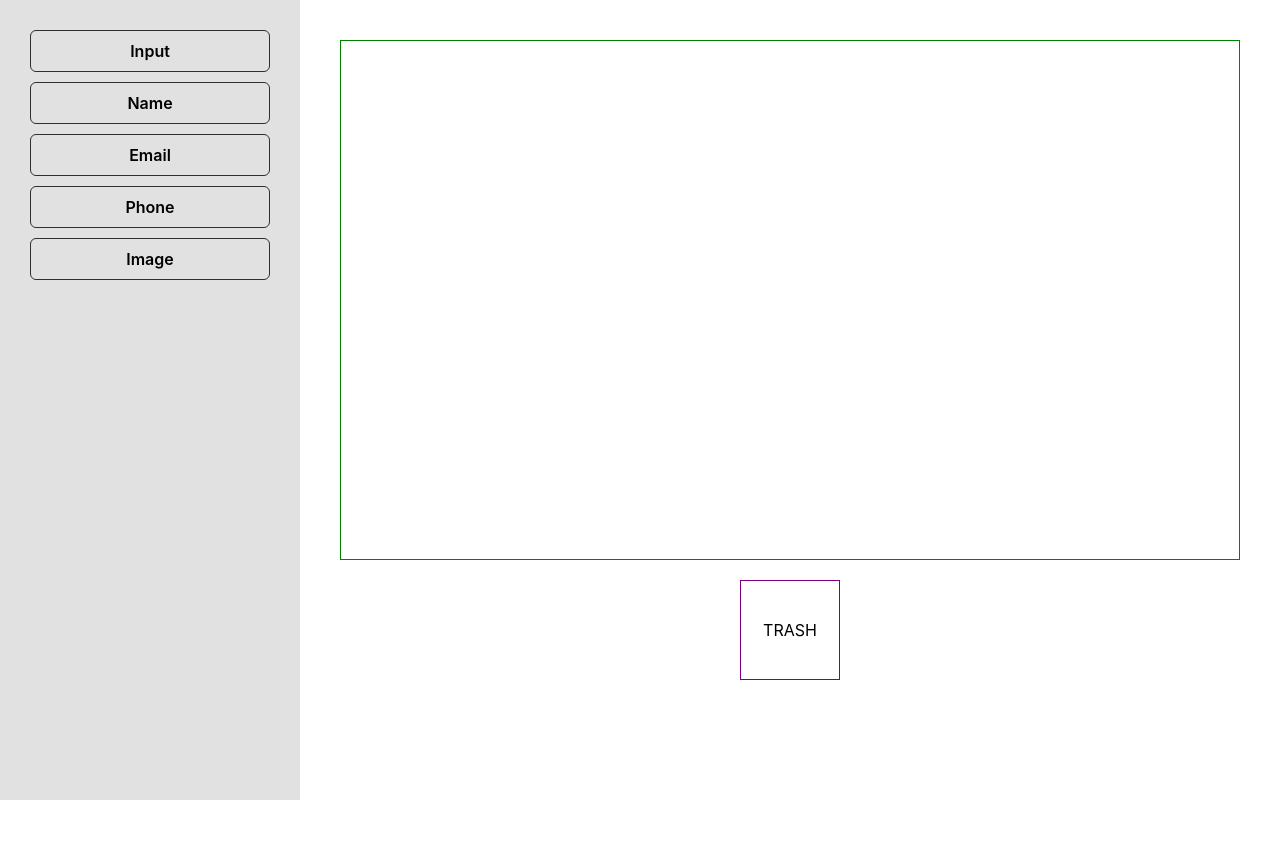
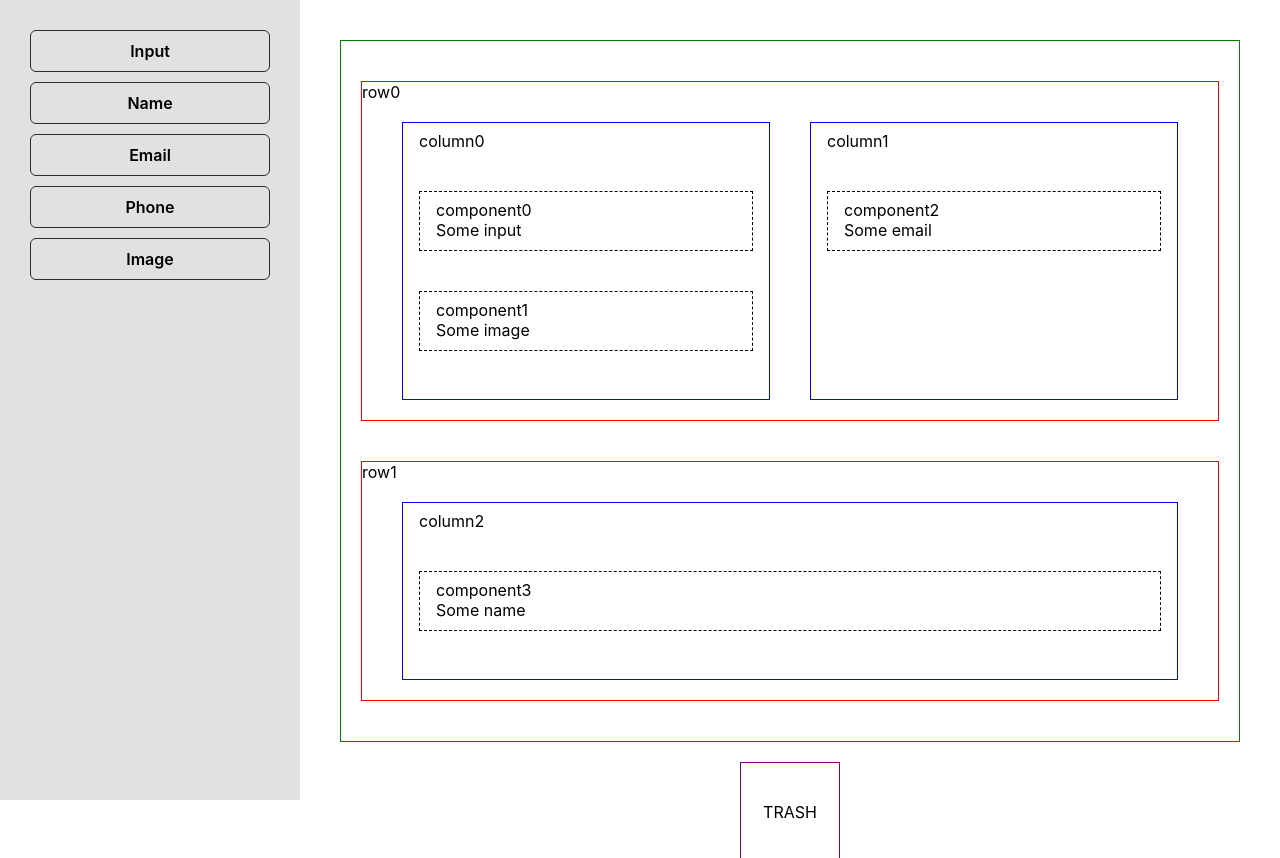
Before and after one commit to im-azad/xpeeddnd, a React (Create React App) app: page / in a window 1280 px wide. Shown: the top 858 px of the page. Before the commit the page ends 800 px from the top, so only its background shows below. Built offline with nearby package versions, Linux system fonts and the light colour scheme.

Commit message:
Version update issue fixed

```diff
--- a/src/components/Column.js
+++ b/src/components/Column.js
@@ -10,11 +10,11 @@ const Column = ({ data, components, handleDrop, path }) => {
 
 	const [{ isDragging }, drag] = useDrag({
 		item: {
-			type: COLUMN,
 			id: data.id,
 			children: data.children,
 			path,
 		},
+		type: COLUMN,
 		collect: (monitor) => ({
 			isDragging: monitor.isDragging(),
 		}),
--- a/src/components/Component.js
+++ b/src/components/Component.js
@@ -12,7 +12,8 @@ const Component = ({ data, components, path }) => {
 	const ref = useRef(null);
 
 	const [{ isDragging }, drag] = useDrag({
-		item: { type: COMPONENT, id: data.id, path },
+		item: { id: data.id, path },
+		type: COMPONENT,
 		collect: (monitor) => ({
 			isDragging: monitor.isDragging(),
 		}),
--- a/src/components/Container.js
+++ b/src/components/Container.js
@@ -108,7 +108,7 @@ const Container = () => {
 		},
 		[layout, components]
 	);
-	/* const renderRow = (row, currentPath) => {
+	const renderRow = (row, currentPath) => {
 		return (
 			<Row
 				key={row.id}
@@ -118,7 +118,7 @@ const Container = () => {
 				path={currentPath}
 			/>
 		);
-	}; */
+	};
 
 	return (
 		<div className='pageWrapper'>
@@ -143,7 +143,7 @@ const Container = () => {
 										onDrop={handleDrop}
 										path={currentPath}
 									/>
-									{/* {renderRow(row, currentPath)} */}
+									{renderRow(row, currentPath)}
 								</React.Fragment>
 							);
 						})}
--- a/src/components/Row.js
+++ b/src/components/Row.js
@@ -10,11 +10,11 @@ const Row = ({ data, components, handleDrop, path }) => {
 
 	const [{ isDragging }, drag] = useDrag({
 		item: {
-			type: ROW,
 			id: data.id,
 			children: data.children,
 			path,
 		},
+		type: ROW,
 		collect: (monitor) => ({
 			isDragging: monitor.isDragging(),
 		}),
```
